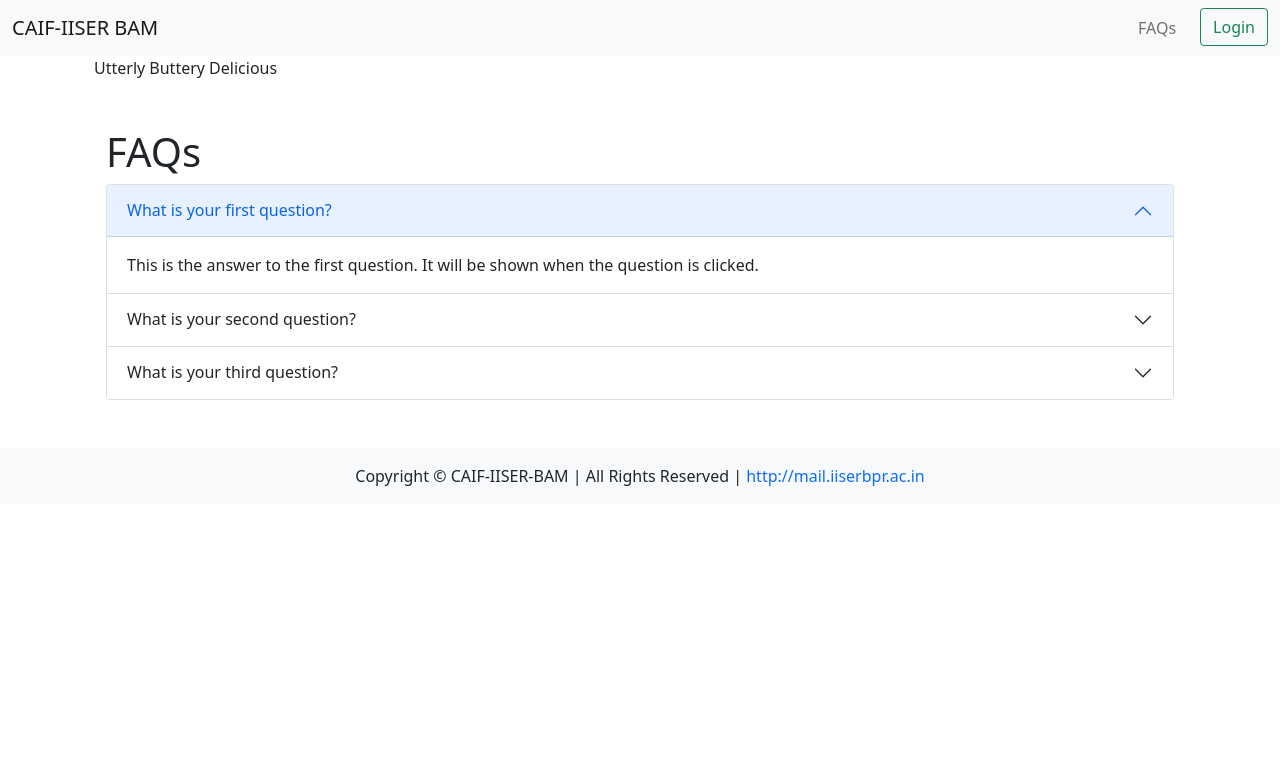
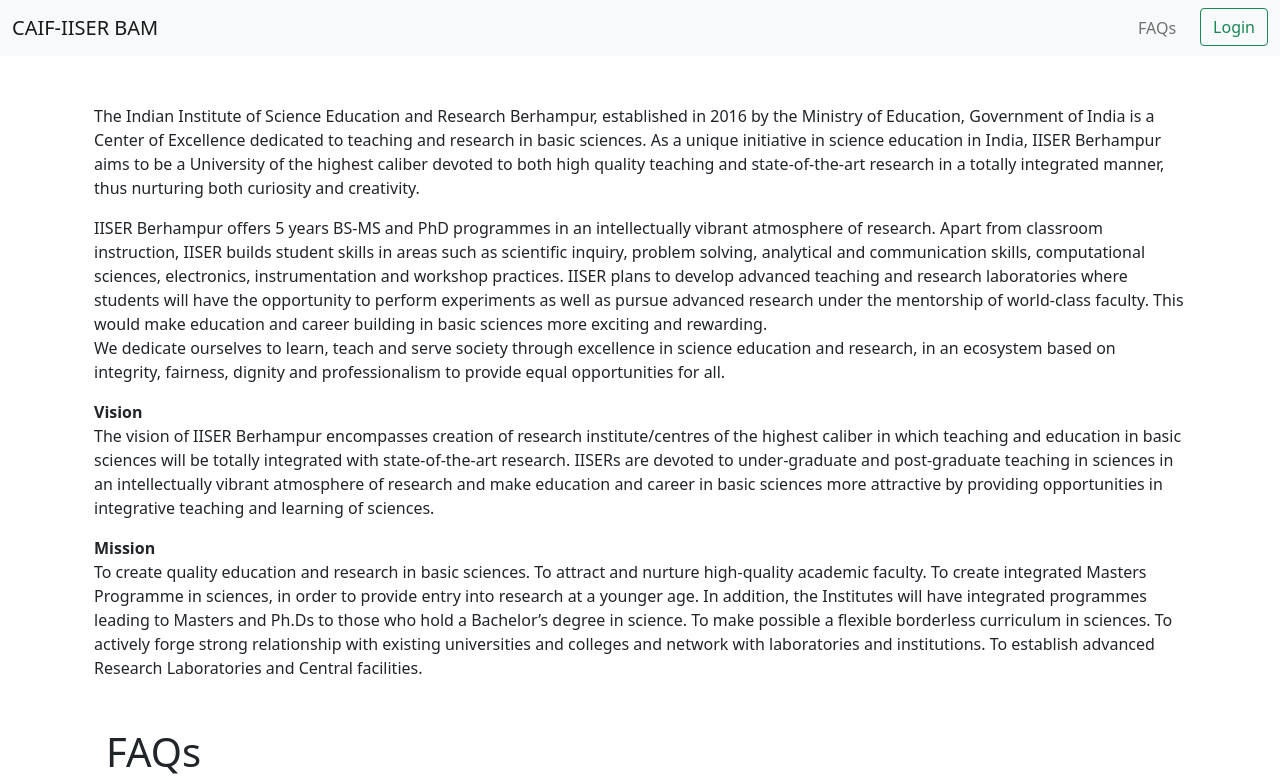
Before and after one commit to shaan4712/iiser-berhampur, a React (Vite) app in the folder caif/: page / in a window 1280 px wide. Shown: the top 783 px of the page. Built offline with nearby package versions, Linux system fonts and the light colour scheme.

Commit message:
Update LandingPage.jsx

```diff
--- a/caif/src/component/LandingPage.jsx
+++ b/caif/src/component/LandingPage.jsx
@@ -3,8 +3,57 @@
 
 function LandingPage() {
   return (
-    <div className="container">
-      <p>Utterly Buttery Delicious</p>
+    <div className="container mt-5">
+      <p>
+        The Indian Institute of Science Education and Research Berhampur,
+        established in 2016 by the Ministry of Education, Government of India is
+        a Center of Excellence dedicated to teaching and research in basic
+        sciences. As a unique initiative in science education in India, IISER
+        Berhampur aims to be a University of the highest caliber devoted to both
+        high quality teaching and state-of-the-art research in a totally
+        integrated manner, thus nurturing both curiosity and creativity.
+      </p>
+      <p>
+        IISER Berhampur offers 5 years BS-MS and PhD programmes in an
+        intellectually vibrant atmosphere of research. Apart from classroom
+        instruction, IISER builds student skills in areas such as scientific
+        inquiry, problem solving, analytical and communication skills,
+        computational sciences, electronics, instrumentation and workshop
+        practices. IISER plans to develop advanced teaching and research
+        laboratories where students will have the opportunity to perform
+        experiments as well as pursue advanced research under the mentorship of
+        world-class faculty. This would make education and career building in
+        basic sciences more exciting and rewarding. <br />
+        We dedicate ourselves to learn, teach and serve society through
+        excellence in science education and research, in an ecosystem based on
+        integrity, fairness, dignity and professionalism to provide equal
+        opportunities for all.
+      </p>
+      <p>
+        <strong>Vision</strong>
+        <br />
+        The vision of IISER Berhampur encompasses creation of research
+        institute/centres of the highest caliber in which teaching and education
+        in basic sciences will be totally integrated with state-of-the-art
+        research. IISERs are devoted to under-graduate and post-graduate
+        teaching in sciences in an intellectually vibrant atmosphere of research
+        and make education and career in basic sciences more attractive by
+        providing opportunities in integrative teaching and learning of
+        sciences.
+      </p>{" "}
+      <p>
+        <strong>Mission</strong>
+        <br />
+        To create quality education and research in basic sciences. To attract
+        and nurture high-quality academic faculty. To create integrated Masters
+        Programme in sciences, in order to provide entry into research at a
+        younger age. In addition, the Institutes will have integrated programmes
+        leading to Masters and Ph.Ds to those who hold a Bachelor’s degree in
+        science. To make possible a flexible borderless curriculum in sciences.
+        To actively forge strong relationship with existing universities and
+        colleges and network with laboratories and institutions. To establish
+        advanced Research Laboratories and Central facilities.
+      </p>
       <section id="faqSection">
         <FAQ />
       </section>
```
